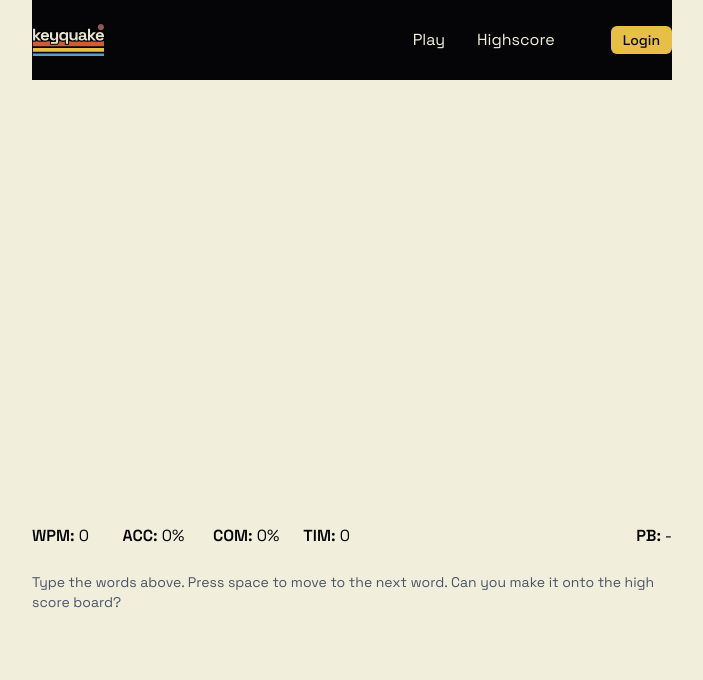
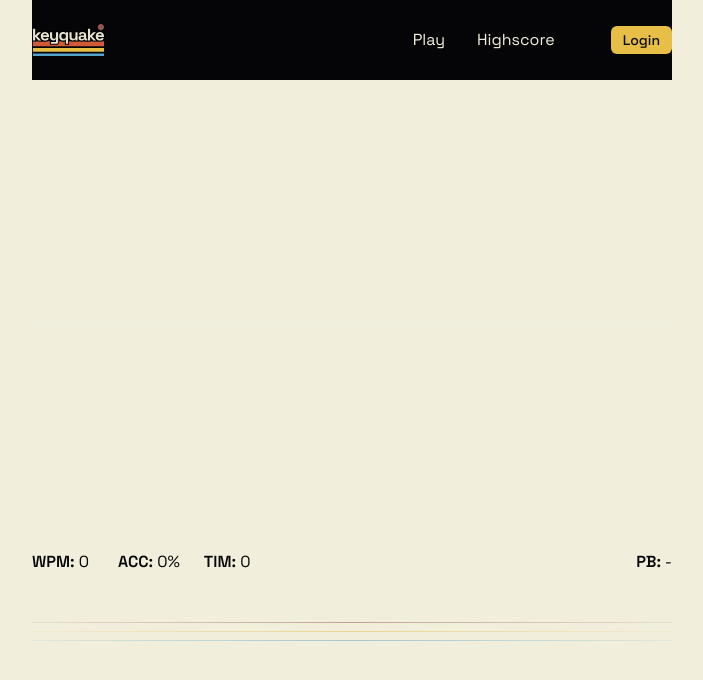
Before and after one commit to SimonRosengren/keyboard-tester, a Nuxt app: page / in a window 1280 px wide. Shown: the top 680 px of the page, without its empty margins (288-991 px from the left). Built offline with nearby package versions, Linux system fonts and the light colour scheme; no server answers; the database is empty.

Commit message:
Design for login and main

```diff
--- a/components/ProgressBar.vue
+++ b/components/ProgressBar.vue
@@ -1,7 +1,7 @@
 <template>
-  <div class="w-full bg-gray-200 dark:bg-gray-700 rounded-full h-2.5 overflow-hidden">
+  <div class="w-full bg-kq-white/60 dark:bg-kq-yellow/10 rounded-xs h-1.5 p-px overflow-hidden">
     <div
-      class="bg-blue-600 dark:bg-blue-500 h-full transition-all duration-300 ease-out"
+      class="bg-kq-black-300 dark:bg-kq-yellow h-full transition-all duration-300 ease-out"
       :style="{ width: `${clampedProgress}%` }"
     ></div>
   </div>
--- a/pages/index.vue
+++ b/pages/index.vue
@@ -1,11 +1,12 @@
 <template>
-  <div class="min-h-screen bg-kq-white dark:bg-kq-black-300 text-kq-black-300 dark:text-kq-white flex flex-col items-center justify-center">
+  <div class="min-h-screen bg-kq-white dark:bg-kq-black-300 text-kq-black-300 dark:text-kq-white flex flex-col pt-48 lg:pt-60">
 
 
     <!-- Words Container -->
     <div
-      class="w-full mb-6 relative"
+      class="w-full mb-12 relative"
     >
+      <ProgressBar :progress="progress" class="mb-12" />
       <WordsDisplay
         :words="state.words"
         :currentWordIndex="state.currentWordIndex"
@@ -22,12 +23,8 @@
             <span class="font-semibold">ACC:</span> {{ Math.floor(calculateAccuracy) }}%
           </div>
           <div>
-            <span class="font-semibold">COM:</span> {{ Math.floor((state.currentWordIndex / state.words.length) * 100) }}%
-          </div>
-          <div>
             <span class="font-semibold">TIM:</span> {{ state.elapsedTime }}
           </div>
-
           <!-- <div v-if="highScore"> -->
           <!--   <span class="font-semibold">High Score:</span> {{ highScore }} -->
           <!-- </div> -->
@@ -64,9 +61,13 @@
       </div>
     </div>
 
+    <div class="w-full bg-gradient-to-r from-kq-pink/10 via-kq-pink/50 to-kq-pink/10 h-px mb-2" />
+    <div class="w-full bg-gradient-to-r from-kq-yellow/10 via-kq-yellow/50 to-kq-yellow/10 h-px mb-2" />
+    <div class="w-full bg-gradient-to-r from-kq-blue/10 via-kq-blue/50 to-kq-blue/10 h-px mb-12" />
     <!-- Instructions -->
-    <div class="text-sm text-gray-600">
-      <p>Type the words above. Press space to move to the next word. Can you make it onto the <NuxtLink to="/highscore" class="hover:text-kq-white transition-colors">high score board</NuxtLink>?</p>
+    <div class="text-sm text-kq-white/60">
+      <p class="mb-6">Type the words above. Press <span class="mx-2 font-bold border rounded-sm py-0.5 px-2 bg-kq-white/10">Space</span> to move to the next word.</p>
+      <p>Restart by refreshing <span class="mx-2 font-bold border rounded-sm py-0.5 px-2 bg-kq-white/10">⌘ + r</span> or <span class="mx-2 font-bold border rounded-sm py-0.5 px-2 bg-kq-white/10">Ctrl + r</span></p>
     </div>
   </div>
 </template>
@@ -75,11 +76,14 @@
 import { ref, onMounted, nextTick, watch } from 'vue';
 import WordsDisplay from '~/components/WordsDisplay.vue';
 import TypingInput from '~/components/TypingInput.vue';
+import type ProgressBar from '~/components/ProgressBar.vue';
 
 const { state, highScore, handleInput, handleKeyDown, calculateAccuracy, resetTest } = useTypingTest();
 const inputRef = ref(null);
 const isFocused = ref(true);
 const personalBest = ref<number | null>(null);
+const progress = computed(() => Math.floor((state.currentWordIndex / state.words.length) * 100));
+
 
 // Get personal best score
 const { getPersonalBestScore } = useHighScores();
--- a/pages/login.vue
+++ b/pages/login.vue
@@ -2,18 +2,22 @@
   <div class="min-h-screen w-full flex text-kq-white">
     <div class="w-full bg-gradient-to-b from-kq-black-300 to-kq-blue/30 max-lg:hidden">
       <div class="w-full h-full flex flex-col justify-center text-center items-center bg-gradient-to-br from-kq-pink/30 to-kq-black-300">
-        <div class="flex items-center justify-center py-8 bg-kq-black-300 w-full mb-12 shadow-xl">
-          <IconsLogo class="h-16 w-auto" />
+        <div class="w-full mb-12 shadow-2xl">
+          <div class="h-px w-full bg-gradient-to-r from-transparent via-kq-pink to-transparent" />
+          <div class="flex items-center justify-center py-8 bg-kq-black-300 w-full">
+            <IconsLogo class="h-20 w-auto" />
+          </div>
+          <div class="h-px w-full bg-gradient-to-r from-transparent via-kq-pink to-transparent" />
         </div>
         <div class="flex flex-col items-center px-28">
-          <h1 class="text-5xl font-medium md:text-6xl mb-8">Making typing a competition</h1>
+          <h1 class="text-5xl font-medium md:text-6xl mb-8 text-kq-yellow uppercase">Making typing a competition</h1>
           <h2 class="text-lg">Sign up or login to compete with others from around the world. See how fast at typing you really are.</h2>
         </div>
       </div>
     </div>
     <div class="w-full bg-kq-black-300 rounded-lg shadow-md pt-12 flex flex-col items-center justify-center">
       <div class="mb-8 text-center">
-        <h1 class="text-2xl font-bold">{{ isSignUp ? 'Sign up to Keyquake' : 'Sign in to keyquake' }}</h1>
+        <h1 class="text-3xl font-bold uppercase text-kq-yellow">{{ isSignUp ? 'Sign up to Keyquake' : 'Sign in to keyquake' }}</h1>
       </div>
 
       <div class="w-full max-w-sm mb-4">
```
